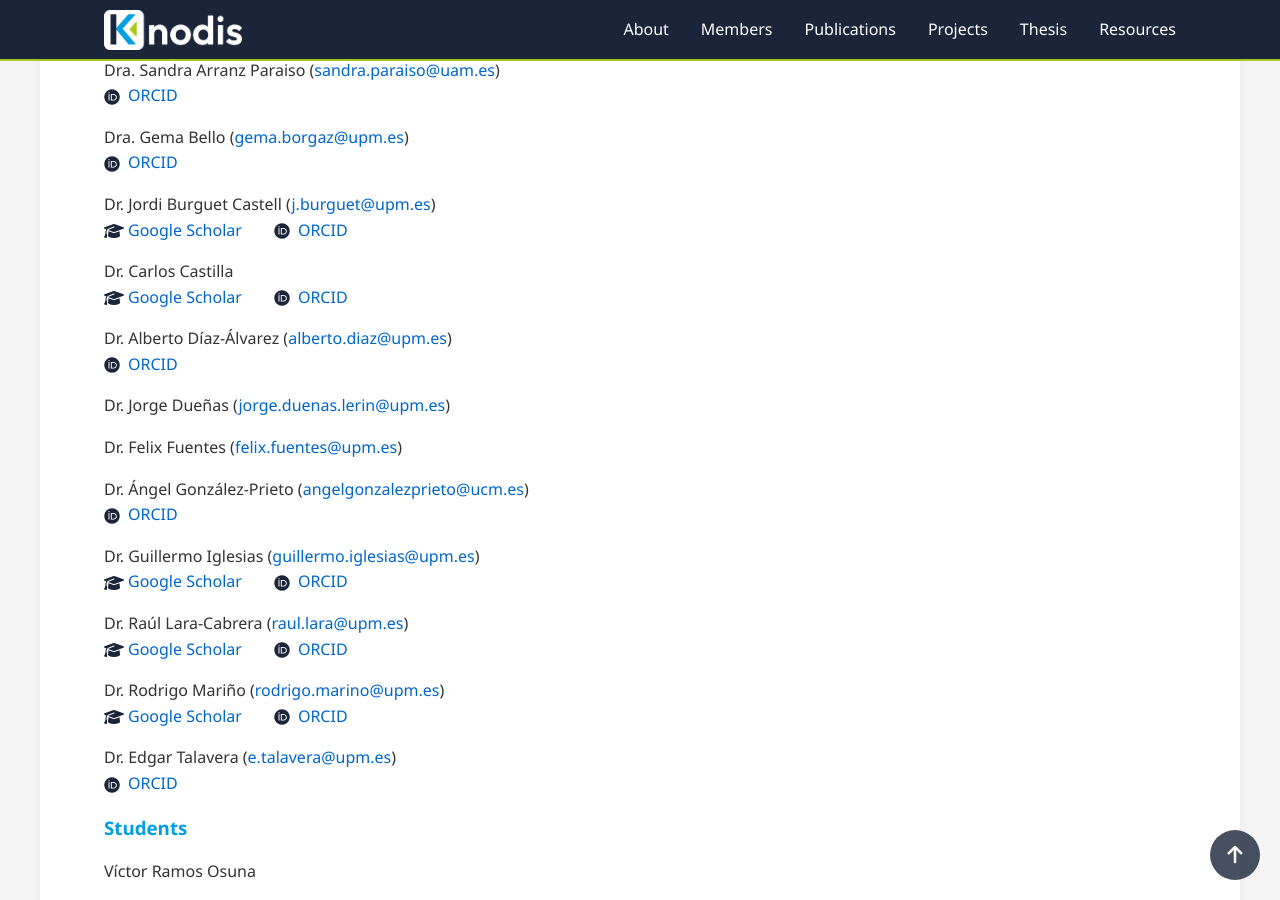
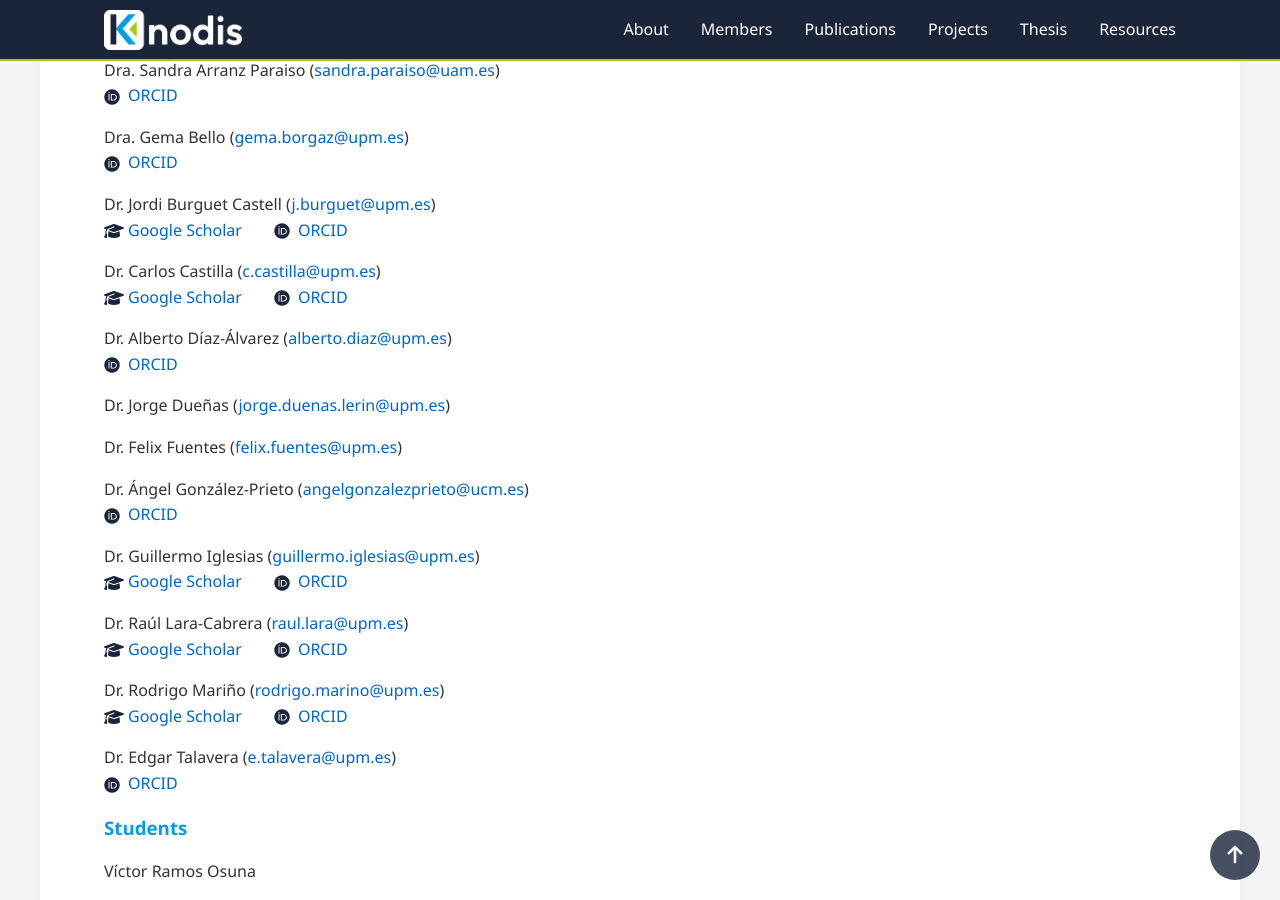
Before and after one commit to KNODIS-Research-Group/knodis-research-group.github.io, a Jekyll site: the page built from index.md, in a window 1280 px wide and 900 px high, scrolled down 1115 px. Built offline with Jekyll 4.4.1, drawn with Linux system fonts in a browser that asks for light colours.

Commit message:
Añadido email de Carlos Castilla

```diff
--- a/index.md
+++ b/index.md
@@ -33,7 +33,7 @@ Through this blend of cutting-edge research, innovation in teaching, and industr
 - Dr. Jordi Burguet Castell ([j.burguet@upm.es](mailto:j.burguet@upm.es))
   - [Google Scholar](https://scholar.google.com/citations?user=rvTYG4sAAAAJ)
   - [ORCID](https://orcid.org/0000-0002-9198-5380)
-- Dr. Carlos Castilla
+- Dr. Carlos Castilla ([c.castilla@upm.es](mailto:c.castilla@upm.es))
   - [Google Scholar](https://scholar.google.com/citations?user=yzh3hNEAAAAJ&hl=es)
   - [ORCID](https://orcid.org/0000-0002-6087-3140)
 - Dr. Alberto Díaz-Álvarez ([alberto.diaz@upm.es](mailto:alberto.diaz@upm.es))
```
